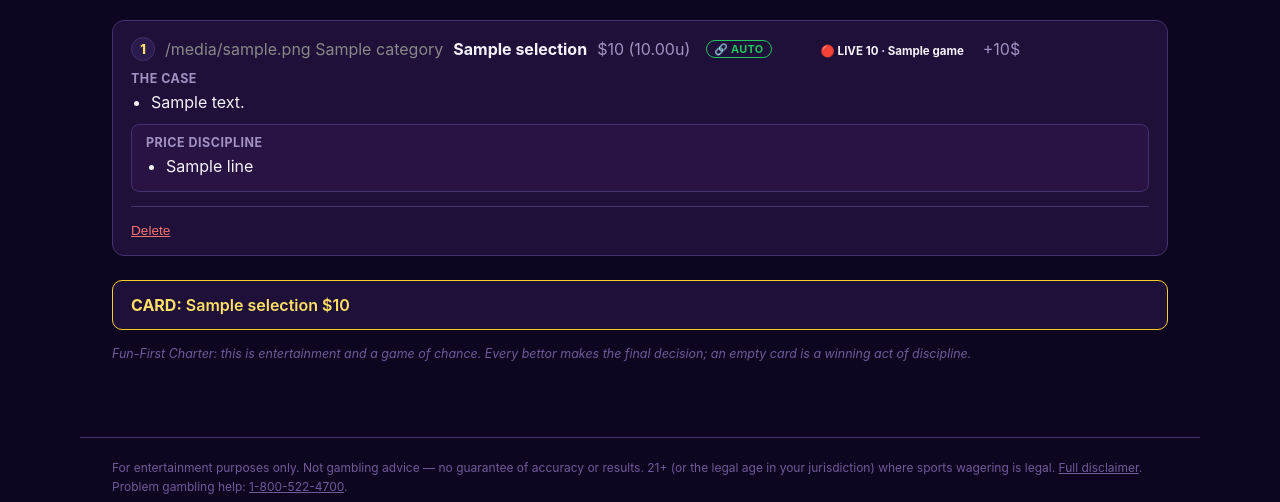
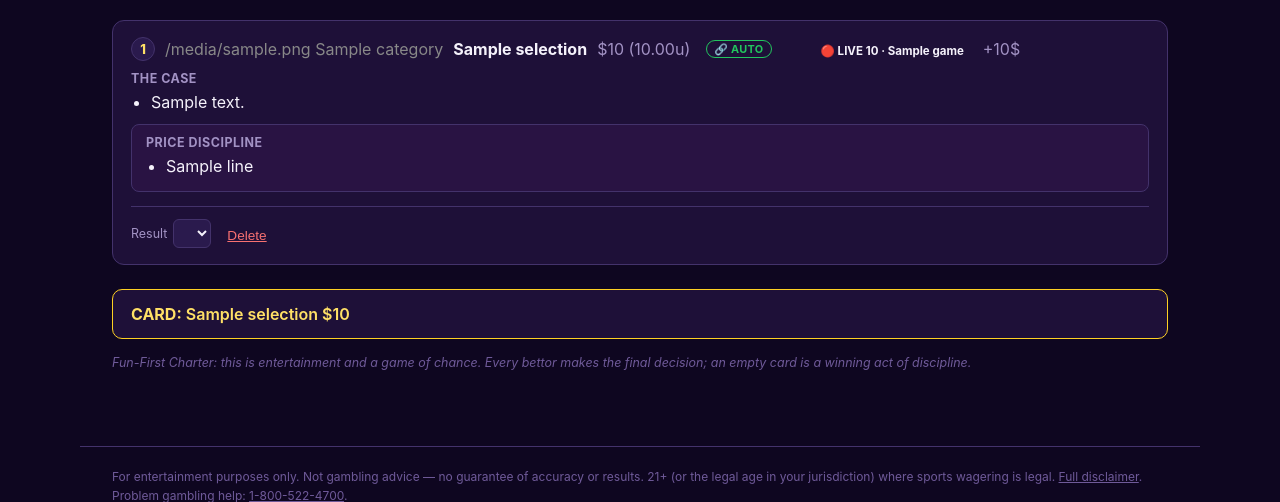
Before and after one commit to GiffordB/war-room-dashboard, a Python web app: template templates/report_detail.html in a window 1280 px wide. Shown: the part 567-1069 px from the top of the page. Run offline with Jinja, Linux system fonts and the light colour scheme; the template is opened without the code that fills it: most values are stand-ins (such as "Sample title", 1, 10 or a date in 2020); lists and menus that the app fills with data are empty.

Commit message:
Let a pick be graded by hand from the report page
The settle route has existed all along but nothing on the site called
it, so a pick ESPN can't grade (a player-prop Pick6, a bet on something
off the scoreboard) had no way to be settled. Each pick on the report
page now has a Result dropdown, the same control the wallet uses for
custom entries; on a linked pick it doubles as an override of the
auto-grade.

Co-Authored-By: Claude Fable 5.1 <noreply@anthropic.com>
Claude-Session: https://claude.ai/code/session_01972gNRNzZdKTwF3yeNcir7

```diff
--- a/templates/report_detail.html
+++ b/templates/report_detail.html
@@ -141,6 +141,21 @@
             {% endif %}
 
             <div class="war-pick-controls">
+              <form class="settle-form" method="post" action="{{ url_for('settle_pick', pick_id=p.id) }}">
+                <label>
+                  <span class="muted small">Result</span>
+                  <select name="result" onchange="this.form.requestSubmit()"
+                          title="{{ 'Overrides the auto-grade for this pick' if p.espn_event_id else 'Settle this pick by hand' }}">
+                    {% for r in results %}
+                      <option value="{{ r }}" {% if r == p.result %}selected{% endif %}>{{ result_label(r) }}</option>
+                    {% endfor %}
+                  </select>
+                </label>
+                <noscript><button class="btn btn-sm" type="submit">Update</button></noscript>
+              </form>
+              {% if not p.espn_event_id and p.result == 'pending' %}
+                <span class="muted small">Not linked to a game &mdash; grade it here once it settles.</span>
+              {% endif %}
               <form method="post" action="{{ url_for('delete_pick', pick_id=p.id) }}"
                     onsubmit="return confirm('Delete this pick?');">
                 <button class="btn-link" type="submit">Delete</button>
```
